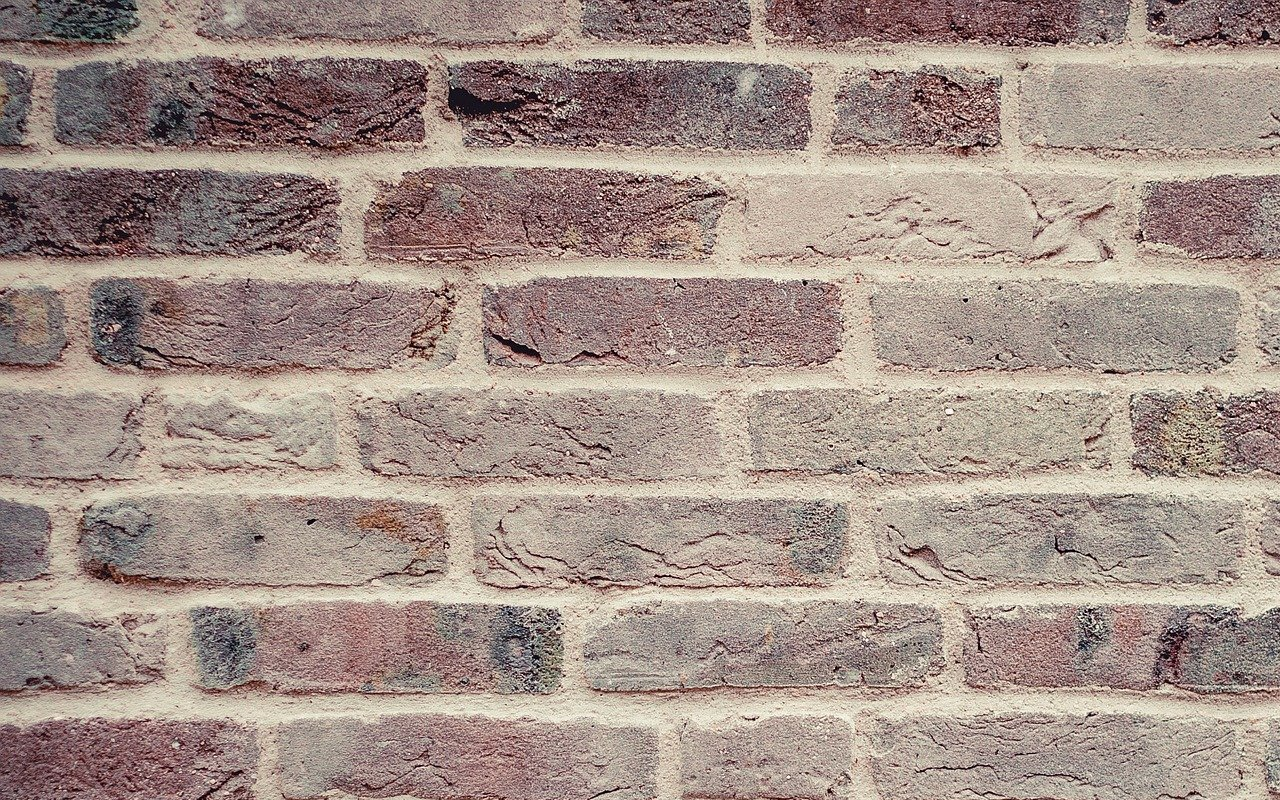
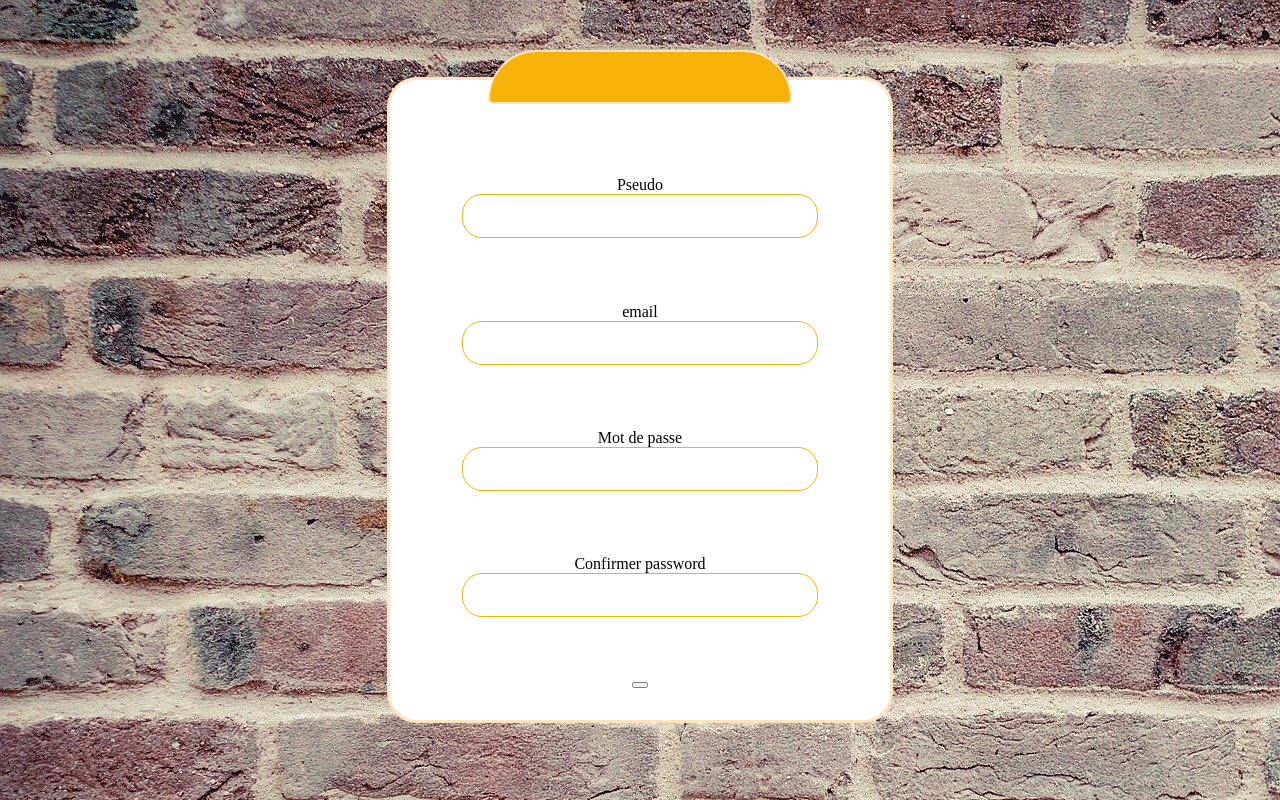
Before and after one commit to GERALD1983/formulaireContactJs, a plain HTML site: page index.html in a window 1280 px wide. Drawn offline with Linux system fonts and the light colour scheme.

Commit message:
first commit

```diff
--- a/index.html
+++ b/index.html
@@ -9,8 +9,31 @@
   </head>
   <body>
     <section class="fond flex-centre">
-      <div>
-        <form action="post"></form>
+      <div class="back-formulaire flex-column-between">
+        <div class="design-form"></div>
+        <form action="post" class="flex-column-around">
+          <div class="div-form flex-column-between">
+            <label for="pseudo">Pseudo</label>
+            <input id="pseudo" type="text" />
+            <span></span>
+          </div>
+          <div class="div-form flex-column-between">
+            <label for="mail">email</label>
+            <input id="mail" type="mail" />
+            <span></span>
+          </div>
+          <div class="div-form flex-column-between">
+            <label for="pass">Mot de passe</label>
+            <input id="pass" type="password" />
+            <span></span>
+          </div>
+          <div class="div-form flex-column-between">
+            <label for="confirm">Confirmer password</label>
+            <input id="confirm" type="password" />
+            <span></span>
+          </div>
+          <button></button>
+        </form>
       </div>
     </section>
     <script src="index.js"></script>
--- a/style.css
+++ b/style.css
@@ -3,7 +3,18 @@ body {
   margin: 0;
   padding: 0;
 }
-
+.flex-column-between {
+  flex-direction: column;
+  display: flex;
+  justify-content: space-between;
+  align-items: center;
+}
+.flex-column-around {
+  flex-direction: column;
+  display: flex;
+  justify-content: space-around;
+  align-items: center;
+}
 .flex-centre {
   display: flex;
   justify-content: center;
@@ -24,3 +35,34 @@ body {
   width: 100%;
   height: 100vh;
 }
+.back-formulaire {
+  background-color: white;
+  width: 500px;
+  height: 80vh;
+  border: 3px solid bisque;
+  border-radius: 30px;
+}
+.design-form {
+  background-color: rgb(245, 178, 9);
+  width: 300px;
+  height: 50px;
+  border-radius: 200px 200px 20px 20px;
+  border: 2px solid bisque;
+  margin-top: -30px;
+}
+form {
+  min-height: 90%;
+}
+.div-form {
+  width: 80%;
+  height: auto;
+}
+input:focus {
+  outline: none;
+}
+input {
+  border: 1px solid rgb(245, 178, 9);
+  border-radius: 20px;
+  width: 350px;
+  min-height: 40px;
+}
```
